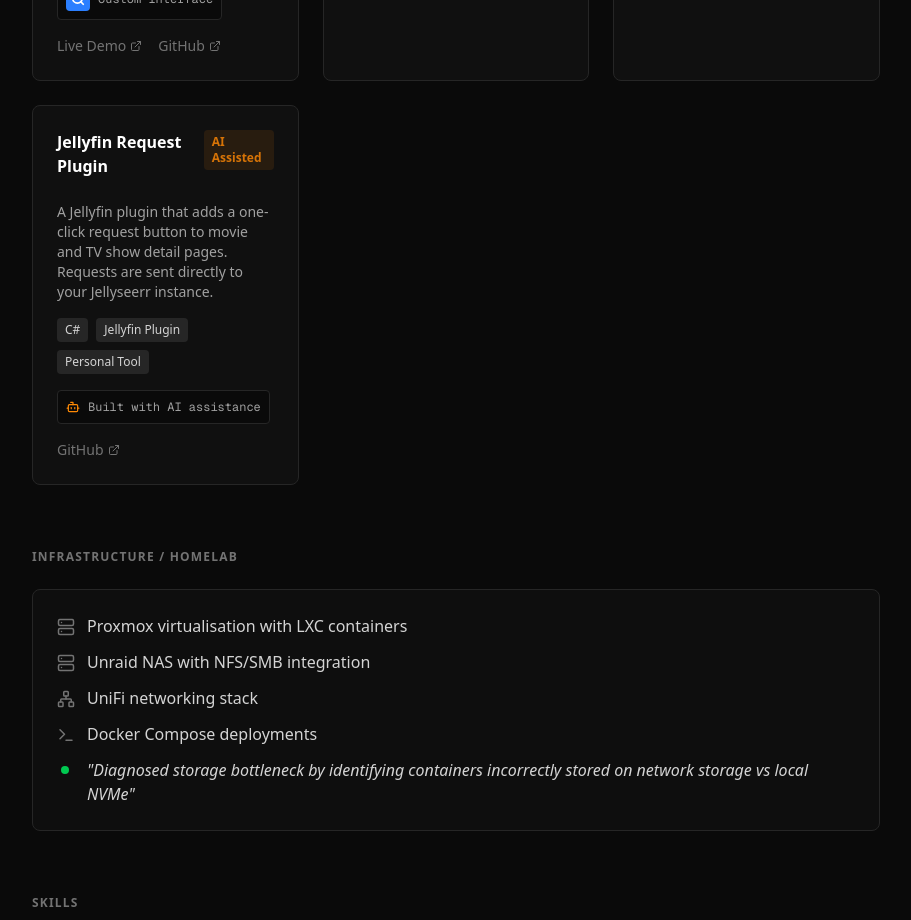
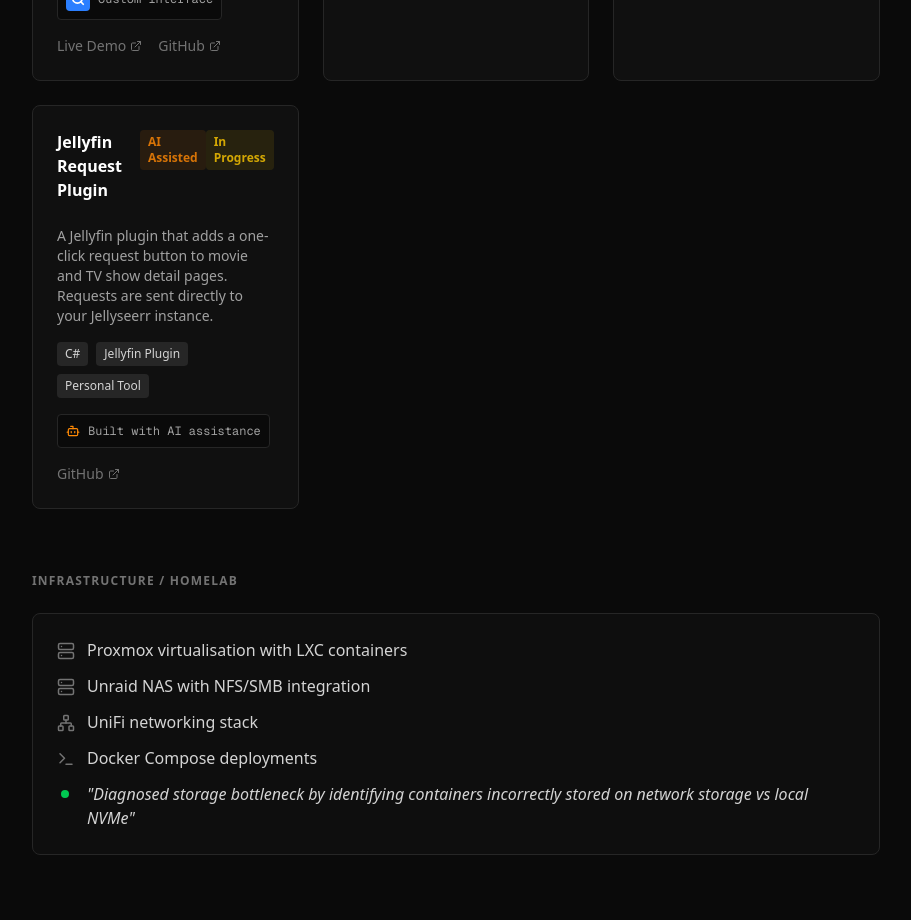
Before and after one commit to Haxford/Portfolio-minimal, a Next.js app: page / in a window 1280 px wide. Shown: the part 1160-2080 px from the top of the page, without its empty margins (184-1095 px from the left). Built offline with nearby package versions, Linux system fonts and the light colour scheme.

Commit message:
Add In Progress badge to Jellyfin plugin card

```diff
--- a/app/page.tsx
+++ b/app/page.tsx
@@ -121,6 +121,7 @@
             <div className="flex justify-between items-start mb-4">
               <h3 className="font-semibold text-white mb-2">Jellyfin Request Plugin</h3>
               <span className="text-xs font-bold text-orange-400/80 bg-orange-400/10 px-2 py-1 rounded">AI Assisted</span>
+              <span className="text-xs font-bold text-yellow-400/80 bg-yellow-400/10 px-2 py-1 rounded">In Progress</span>
             </div>
             <p className="text-sm text-neutral-400 mb-4">
               A Jellyfin plugin that adds a one-click request button to movie and TV show
```
